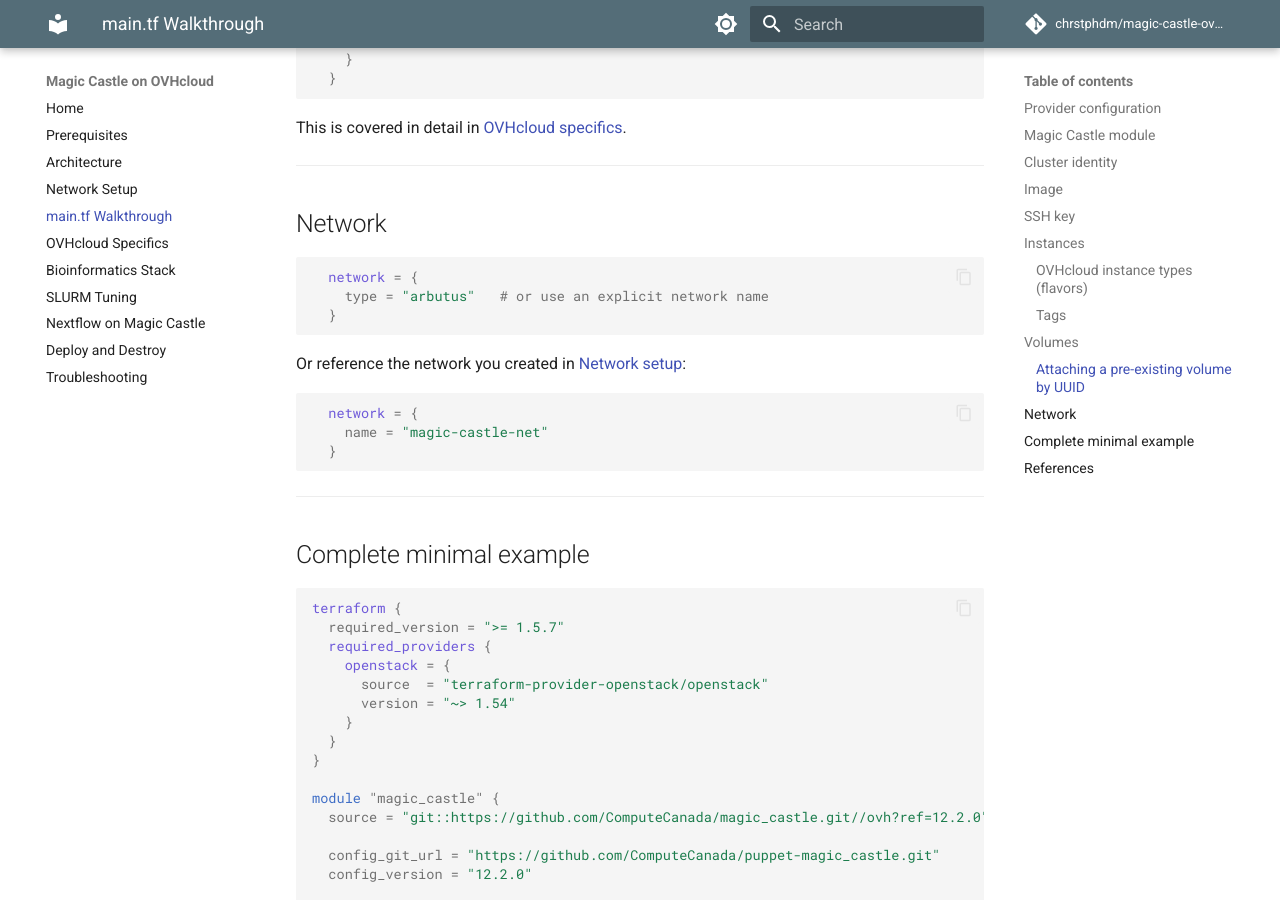
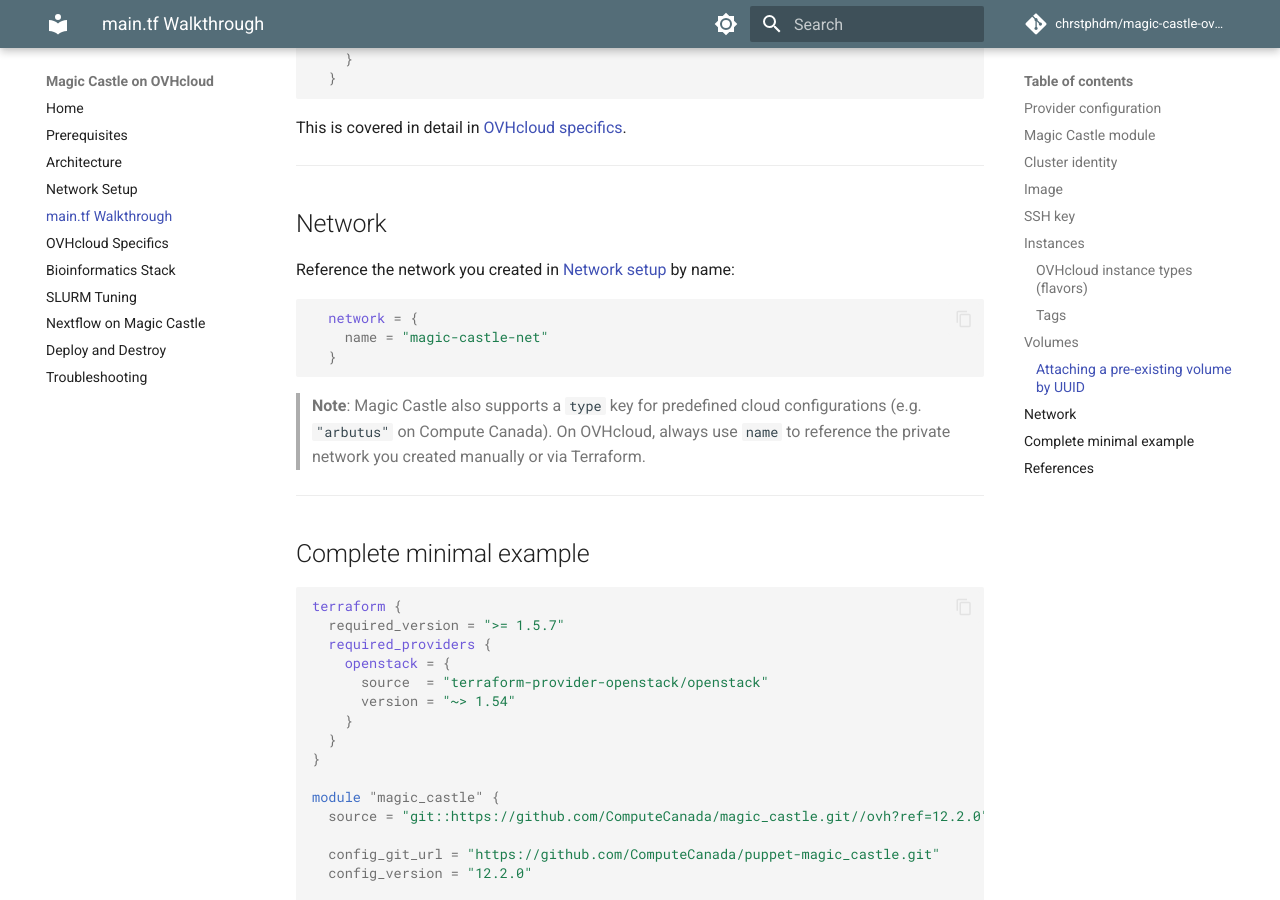
Before and after one commit to chrstphdm/magic-castle-ovhcloud, an MkDocs documentation site: the page built from docs/04-main-tf.md, in a window 1280 px wide and 900 px high, scrolled down 4238 px. Built offline with MkDocs 1.6.1 and Material for MkDocs 9.7.7, drawn with Linux system fonts in a browser that asks for light colours; comment, search, counter and statistics services are not loaded.

Commit message:
fix: replace Compute Canada arbutus network example with OVHcloud pattern

````diff
--- a/docs/04-main-tf.md
+++ b/docs/04-main-tf.md
@@ -189,19 +189,17 @@
 
 ## Network
 
-```hcl
-  network = {
-    type = "arbutus"   # or use an explicit network name
-  }
-```
-
-Or reference the network you created in [Network setup](03-network-setup.md):
+Reference the network you created in [Network setup](03-network-setup.md) by name:
 
 ```hcl
   network = {
     name = "magic-castle-net"
   }
 ```
+
+> **Note**: Magic Castle also supports a `type` key for predefined cloud configurations
+> (e.g. `"arbutus"` on Compute Canada). On OVHcloud, always use `name` to reference
+> the private network you created manually or via Terraform.
 
 ---
 
````
